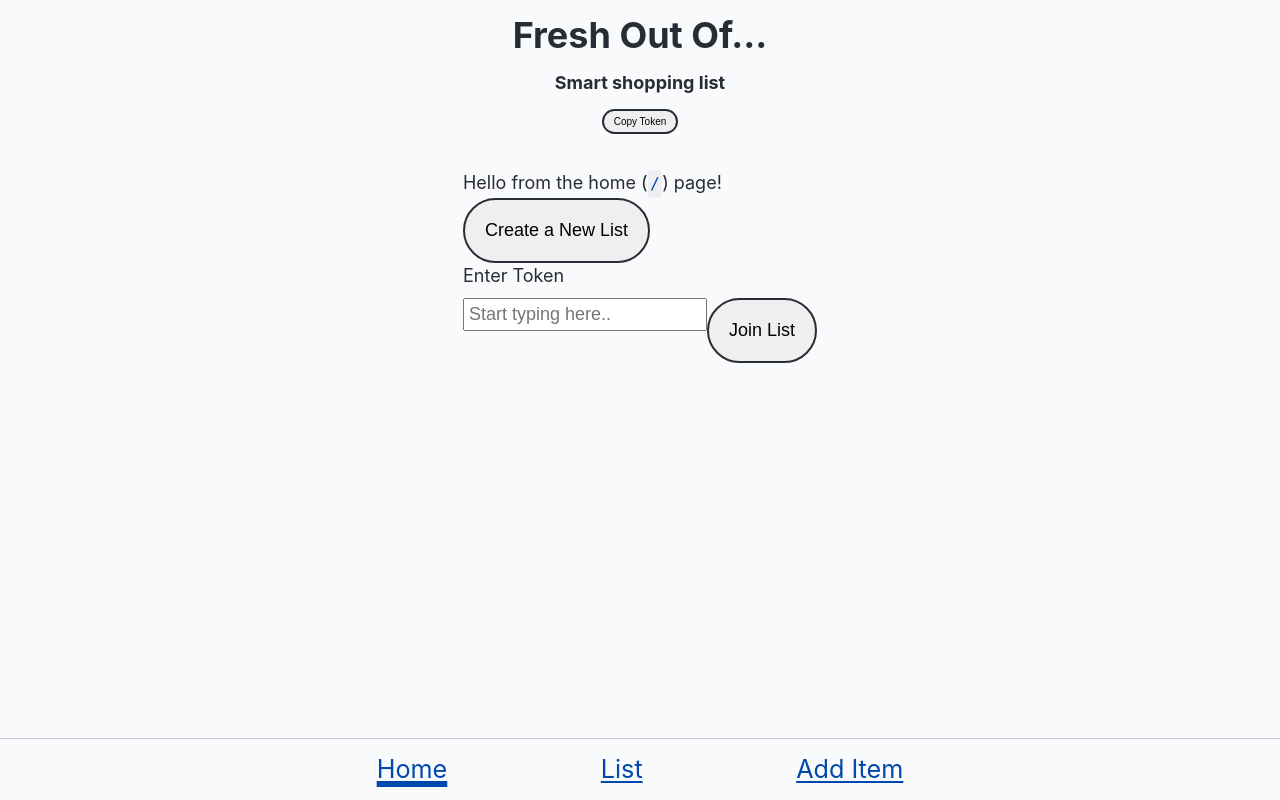
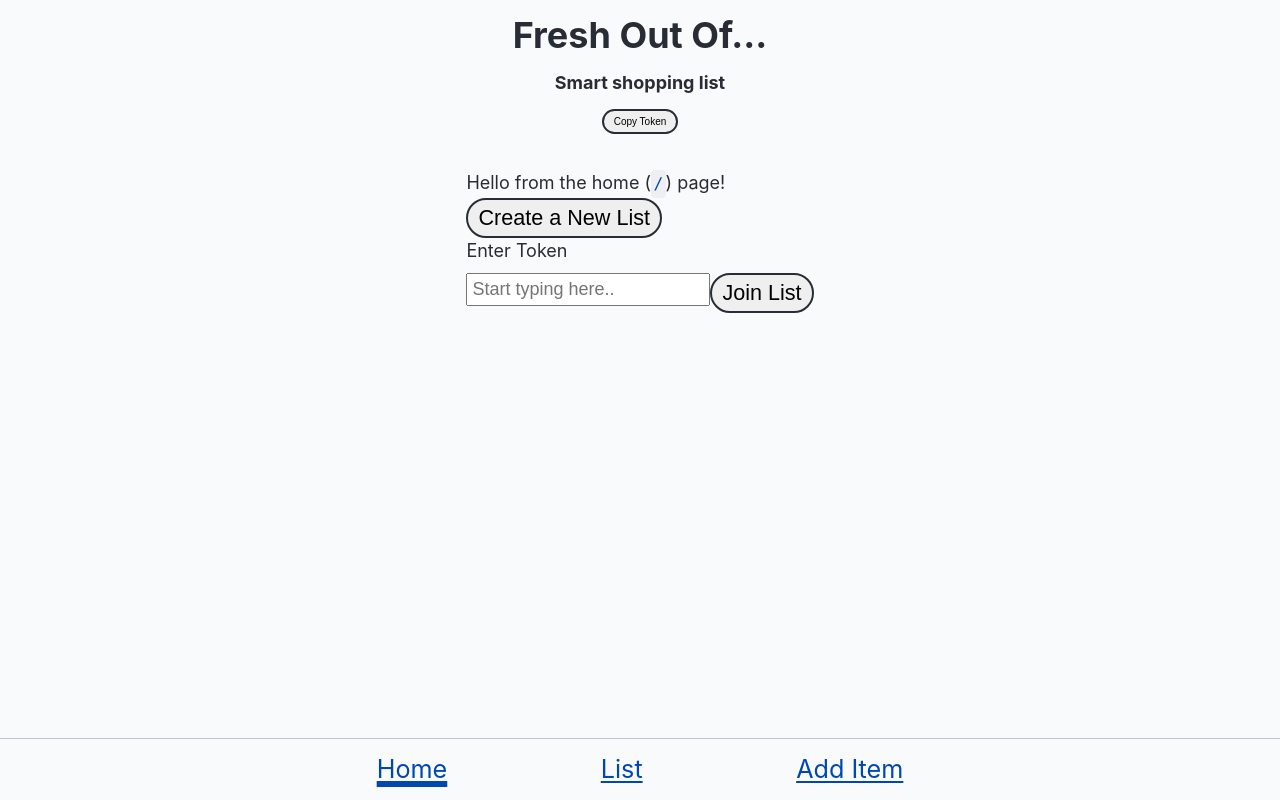
Before and after one commit to the-collab-lab/tcl-65-smart-shopping-list, a React (Vite) app: page / in a window 1280 px wide. Built offline with nearby package versions, Linux system fonts and the light colour scheme.

Commit message:
used classNames to rezie button in Home.css

```diff
--- a/src/views/Home.css
+++ b/src/views/Home.css
@@ -18,3 +18,8 @@ select {
 .Home input {
 	margin-bottom: 1.5rem;
 }
+/* Add a class to style medium-sized buttons */
+.button-medium {
+	font-size: 1.2em; /* Adjust font size to make it medium-sized */
+	padding: 0.5rem 1rem; /* Adjust padding to make it medium-sized */
+}
--- a/src/views/Home.jsx
+++ b/src/views/Home.jsx
@@ -27,7 +27,9 @@ export function Home({ setListToken, handleNewToken }) {
 				Hello from the home (<code>/</code>) page!
 			</p>
 			<Link to="/list">
-				<button onClick={handleNewToken}>Create a New List</button>
+				<button className="button-medium" onClick={handleNewToken}>
+					Create a New List
+				</button>
 			</Link>
 			<form onSubmit={handleSubmit}>
 				<label htmlFor="list-token">Enter Token</label>
@@ -39,7 +41,9 @@ export function Home({ setListToken, handleNewToken }) {
 					onChange={(event) => setInputToken(event.target.value)}
 					required
 				/>
-				<button type="submit">Join List</button>
+				<button className="button-medium" type="submit">
+					Join List
+				</button>
 			</form>
 			{tokenNotFoundMessage && <p>{tokenNotFoundMessage}</p>}
 		</div>
--- a/src/views/Layout.css
+++ b/src/views/Layout.css
@@ -52,6 +52,11 @@
 	padding: 0.5rem 1rem; /* Adjust padding to make it smaller */
 }
 
+/* Add a class to style medium-sized buttons */
+.button-medium {
+	font-size: 1.2em; /* Adjust font size to make it medium-sized */
+	padding: 0.5rem 1rem; /* Adjust padding to make it medium-sized */
+}
 .list-token {
 	grid-area: list;
 }
```
